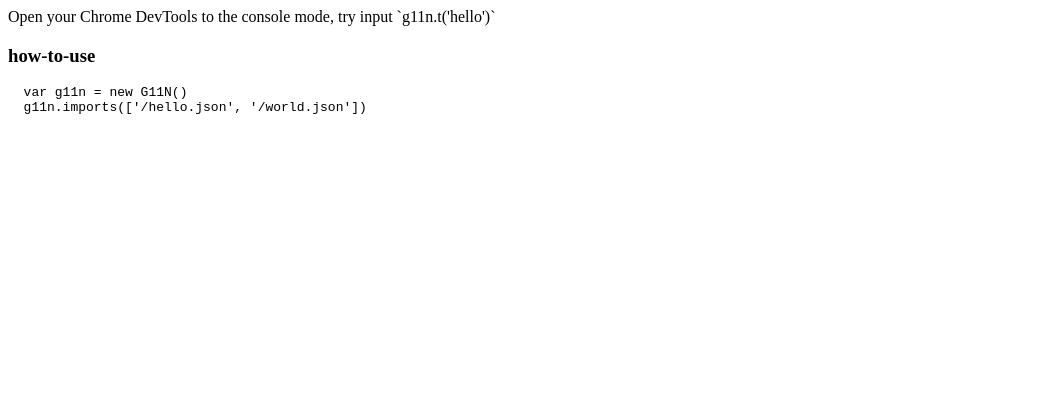
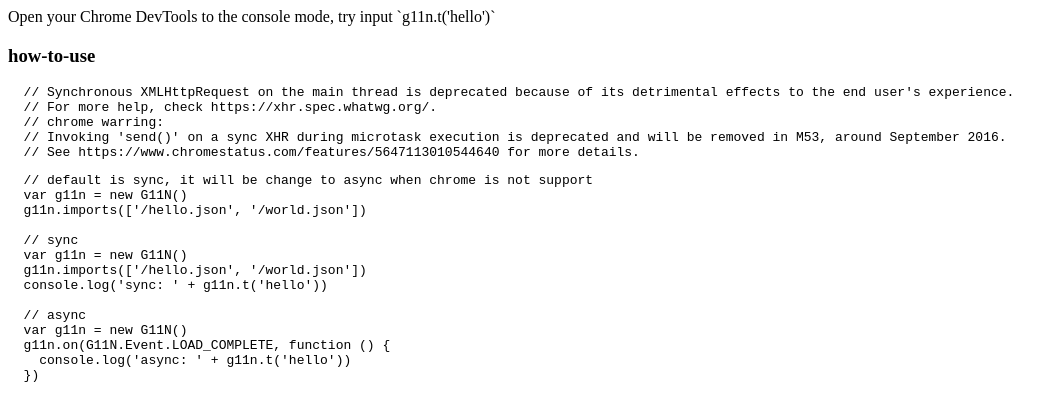
Before and after one commit to cswleocsw/g11n, a website built with webpack: page example/index.html in a window 1280 px wide. Shown: the whole page, without its empty margins (0-1061 px from the left). Built offline with nearby package versions, Linux system fonts and the light colour scheme.

Commit message:
add listener

```diff
--- a/example/index.html
+++ b/example/index.html
@@ -12,8 +12,27 @@
 <div>Open your Chrome DevTools to the console mode, try input `g11n.t('hello')`</div>
 <h3>how-to-use</h3>
 <pre>
+  // Synchronous XMLHttpRequest on the main thread is deprecated because of its detrimental effects to the end user's experience.
+  // For more help, check https://xhr.spec.whatwg.org/.
+  // chrome warring:
+  // Invoking 'send()' on a sync XHR during microtask execution is deprecated and will be removed in M53, around September 2016.
+  // See https://www.chromestatus.com/features/5647113010544640 for more details.
+</pre>
+<pre>
+  // default is sync, it will be change to async when chrome is not support
   var g11n = new G11N()
   g11n.imports(['/hello.json', '/world.json'])
+
+  // sync
+  var g11n = new G11N()
+  g11n.imports(['/hello.json', '/world.json'])
+  console.log('sync: ' + g11n.t('hello'))
+
+  // async
+  var g11n = new G11N()
+  g11n.on(G11N.Event.LOAD_COMPLETE, function () {
+    console.log('async: ' + g11n.t('hello'))
+  })
 </pre>
 
 </body>
--- a/src/G11N.js
+++ b/src/G11N.js
@@ -1,15 +1,22 @@
 /**
  * @author cswleocsw <cswleo@gmail.com>
  */
+import EventEmitter from 'events'
 import get from 'lodash.get'
 import Loader from 'Loader'
 import { isString, jsonSuffix } from './utils'
 
-export default class G11N {
+const Event = {
+  LOAD_COMPLETE: 'LOAD_COMPLETE'
+}
+
+export default class G11N extends EventEmitter {
   constructor(options = {}) {
+    super()
     this.namespace = options.namespace || 'translation'
     this.maps = options.maps || {}
     this.loader = new Loader()
+    this.loader.on(Loader.Event.LOAD_COMPLETE, () => this.emit(Event.LOAD_COMPLETE))
   }
 
   /**
@@ -32,6 +39,9 @@ export default class G11N {
    * @returns { string }
    */
   t(query, namespace = this.namespace) {
+    if (!isString(query)) {
+      return
+    }
     return get(this.maps, namespace ? `${namespace}.${query}` : query, query)
   }
 
@@ -53,3 +63,5 @@ export default class G11N {
     this.loader.start()
   }
 }
+
+G11N.Event = Event
--- a/src/Loader.js
+++ b/src/Loader.js
@@ -1,8 +1,15 @@
 /**
  * Reference from Phaser.Loader - https://github.com/photonstorm/phaser/blob/master/src/loader/Loader.js
  */
-export default class Loader {
+import EventEmitter from 'events'
+
+const Event = {
+  ON_LOAD_COMPLETE: 'LOAD_COMPLETE'
+}
+
+export default class Loader extends EventEmitter {
   constructor() {
+    super()
     this.isLoading = false
     this.hasLoaded = false
     this.fileList = []
@@ -35,11 +42,16 @@ export default class Loader {
       this.fileLoadStarted = true
     }
 
+    this.emit(Event.LOAD_COMPLETE)
     this.reset()
   }
 
   loadFile(file) {
-    // TODO: Synchronous XMLHttpRequest on the main thread is deprecated because of its detrimental effects to the end user's experience. For more help, check https://xhr.spec.whatwg.org/.
+    // TODO:
+    // Synchronous XMLHttpRequest on the main thread is deprecated because of its detrimental effects to the end user's experience.
+    // For more help, check https://xhr.spec.whatwg.org/.
+    // Invoking 'send()' on a sync XHR during microtask execution is deprecated and will be removed in M53, around September 2016.
+    // See https://www.chromestatus.com/features/5647113010544640 for more details.
     let xhr = new XMLHttpRequest()
     xhr.open('GET', file.url, false)
 
@@ -175,3 +187,5 @@ export default class Loader {
     return this.hasLoaded
   }
 }
+
+Loader.Event = Event
```
Also changed, not shown: dist/g11n.js, dist/g11n.min.js.
